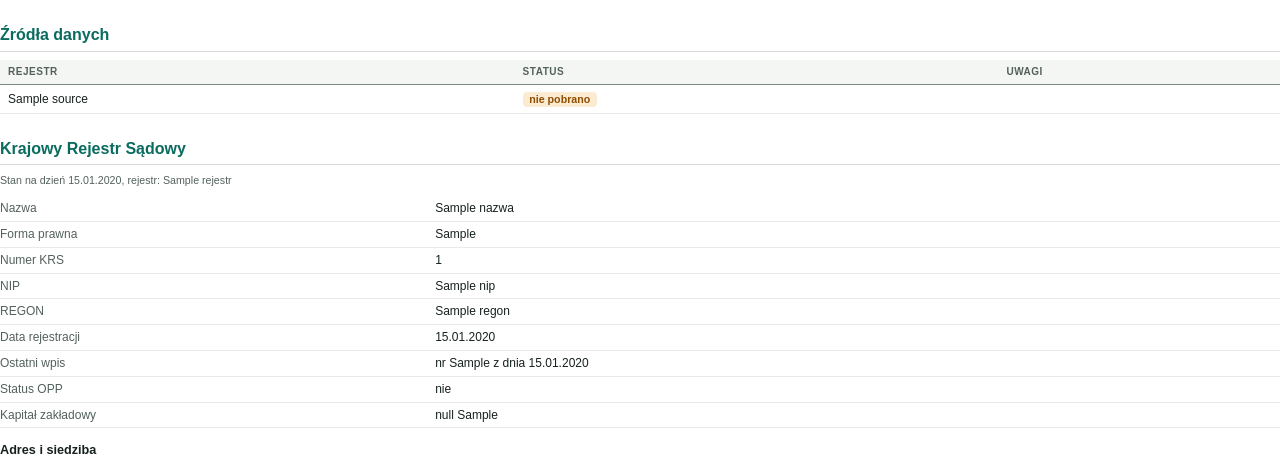
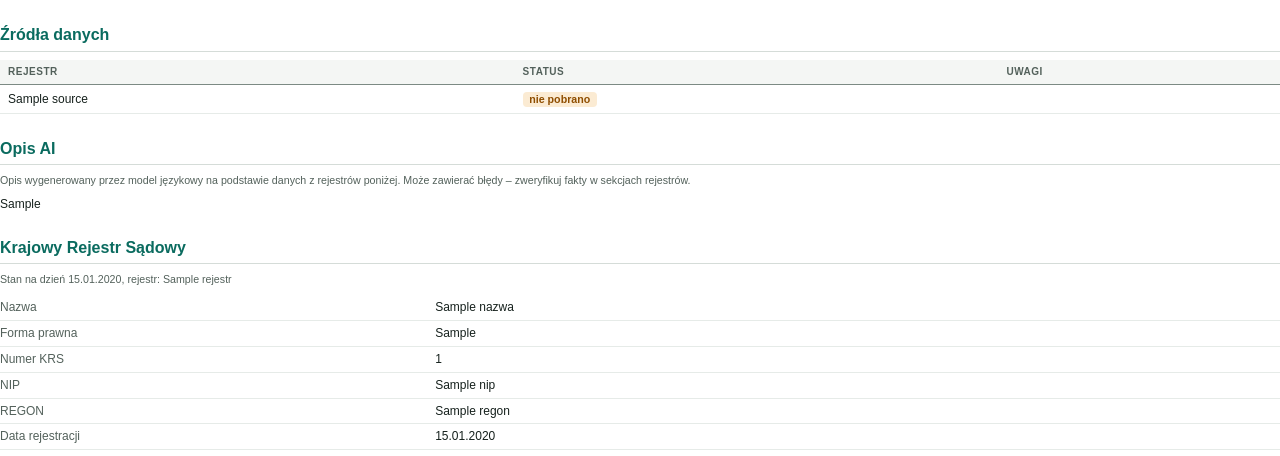
Before and after one commit to rdhxb/raport-system, a Spring app: page /raport in a window 1280 px wide. Shown: the part 88-544 px from the top of the page. Run offline with Thymeleaf, Linux system fonts and the light colour scheme; the template is opened without the code that fills it: most values are stand-ins (such as "Sample title", 1, 10 or a date in 2020); data that the repository does not hold is empty.

Commit message:
add AI summary section to PDF raport

```diff
--- a/raport-service/src/main/java/rdhxb/raportservice/service/RaportPdfService.java
+++ b/raport-service/src/main/java/rdhxb/raportservice/service/RaportPdfService.java
@@ -12,6 +12,7 @@ import rdhxb.common.crbr.CrbrData;
 import rdhxb.common.krs.KrsData;
 import rdhxb.common.nip.WlData;
 import rdhxb.common.sudop.SudopData;
+import rdhxb.common.summary.SummaryData;
 import rdhxb.raportservice.dto.RaportDto;
 import rdhxb.raportservice.dto.RaportSourceDto;
 
@@ -60,6 +61,9 @@ public class RaportPdfService {
                 }
                 case SUDOP -> {
                     return mapper.readValue(raportSourceDto.payload(), SudopData[].class);
+                }
+                case AI -> {
+                    return mapper.readValue(raportSourceDto.payload(), String.class);
                 }
                 case null, default -> throw new IllegalArgumentException("Source null or source does not match any !");
             }
--- a/raport-service/src/main/resources/templates/raport.html
+++ b/raport-service/src/main/resources/templates/raport.html
@@ -94,6 +94,11 @@
         .empty {
             color: #53615b;
             font-style: italic;
+        }
+        /* model answers with plain text sections and "- " lists - keep its line breaks */
+        .ai-summary {
+            white-space: pre-wrap;
+            margin: 0;
         }
 
         /* ---------- key/value tables ---------- */
@@ -224,6 +229,7 @@
                 <span th:case="'CRBR'">CRBR (beneficjenci rzeczywiści)</span>
                 <span th:case="'CEIDG'">CEIDG</span>
                 <span th:case="'SUDOP'">SUDOP (pomoc publiczna)</span>
+                <span th:case="'AI'">Opis AI</span>
                 <span th:case="*" th:text="${s.source}">źródło</span>
             </td>
             <td th:switch="${s.status.name()}">
@@ -236,6 +242,13 @@
         </tr>
         </tbody>
     </table>
+</th:block>
+
+<!-- ================= AI SUMMARY (payload is plain text from summary-service) ================= -->
+<th:block th:if="${ai != null}">
+    <h2>Opis AI</h2>
+    <p class="note">Opis wygenerowany przez model językowy na podstawie danych z rejestrów poniżej. Może zawierać błędy – zweryfikuj fakty w sekcjach rejestrów.</p>
+    <p class="ai-summary" th:text="${ai}">tekst</p>
 </th:block>
 
 <!-- ================= KRS ================= -->
```
